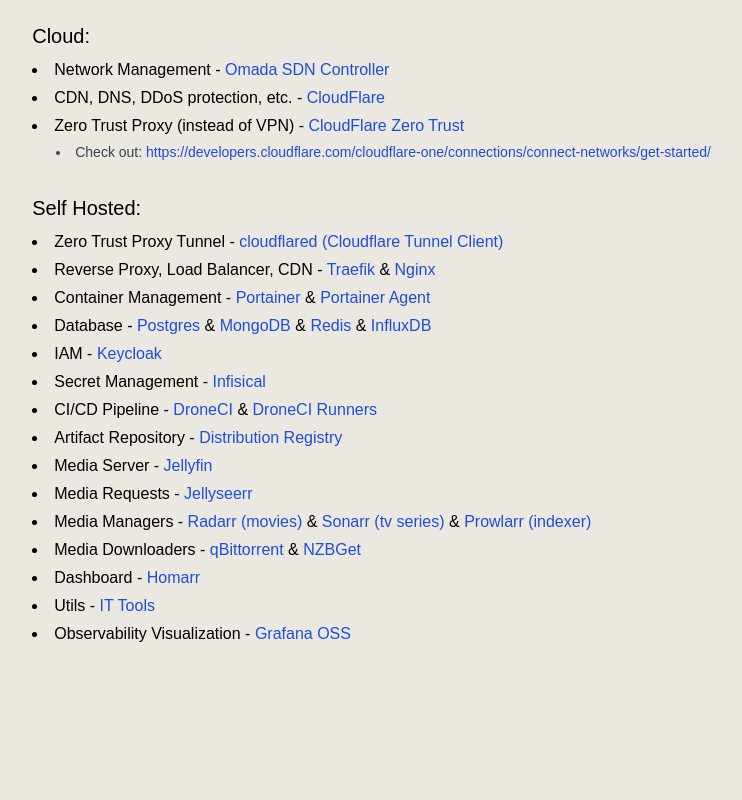
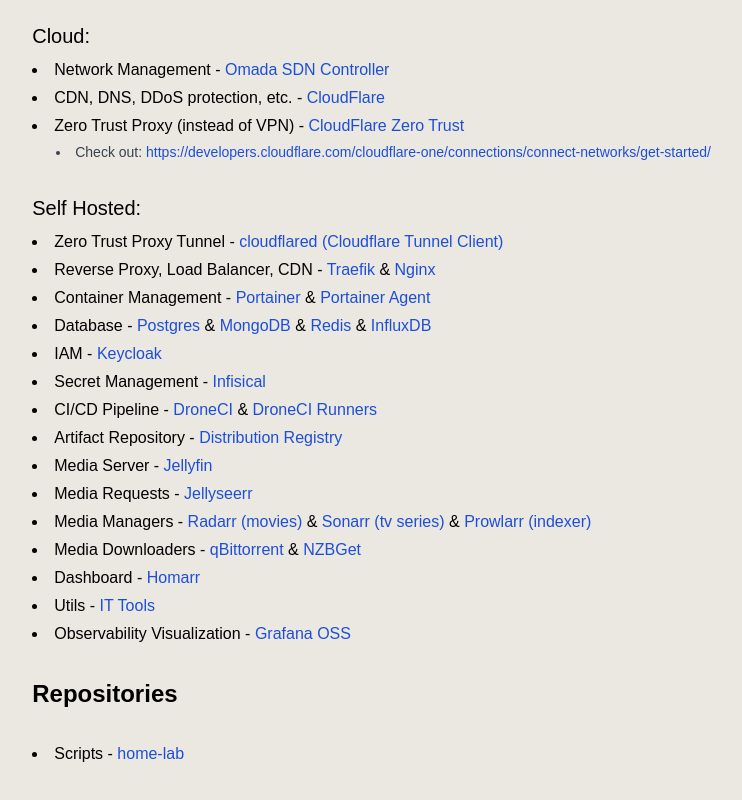
Before and after one commit to LimbicNode42/personal-dev-site, a React (Create React App) app: page /home-lab in a window 1280 px wide. Shown: the part 1504-2304 px from the top of the page, without its empty margins (187-929 px from the left). Before the commit the page ends 2206 px from the top, so only its background shows below. Built offline with nearby package versions, Linux system fonts and the light colour scheme.

Commit message:
start adding repos

```diff
--- a/src/components/HomeLab.js
+++ b/src/components/HomeLab.js
@@ -293,6 +293,21 @@
           </li>
         </ul>
       </div>
+
+      {/* Section Title */}
+      <div>
+        <h3 className="text-2xl font-semibold">Repositories</h3>
+      </div>
+
+      {/* Self Hosted Section */}
+      <div>
+        <ul className="list-disc list-inside space-y-1">
+          <li>
+            Scripts - {" "}
+            <a href="https://github.com/LimbicNode42/home-lab" target="_blank" rel="noreferrer">home-lab</a>
+          </li>
+        </ul>
+      </div>
     </div>
   );
 }
```
